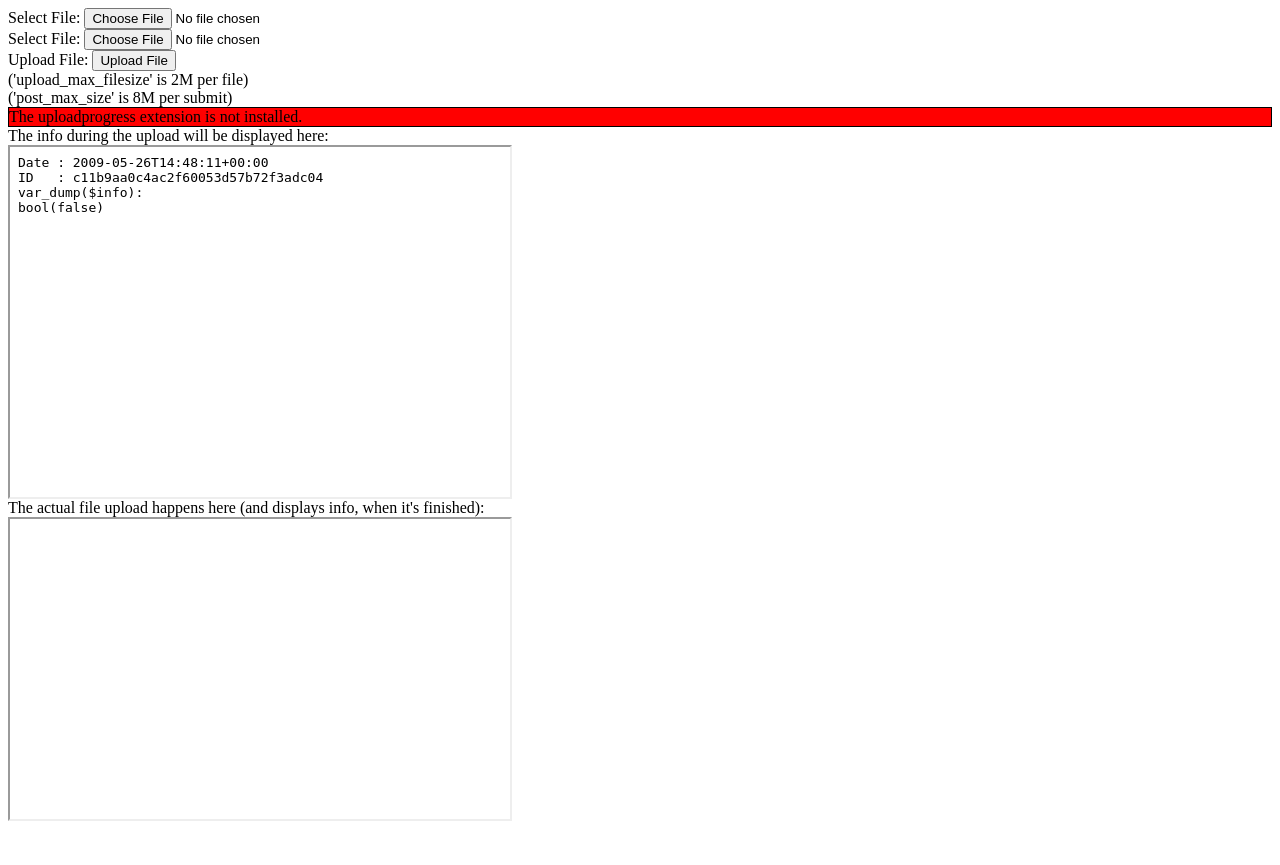
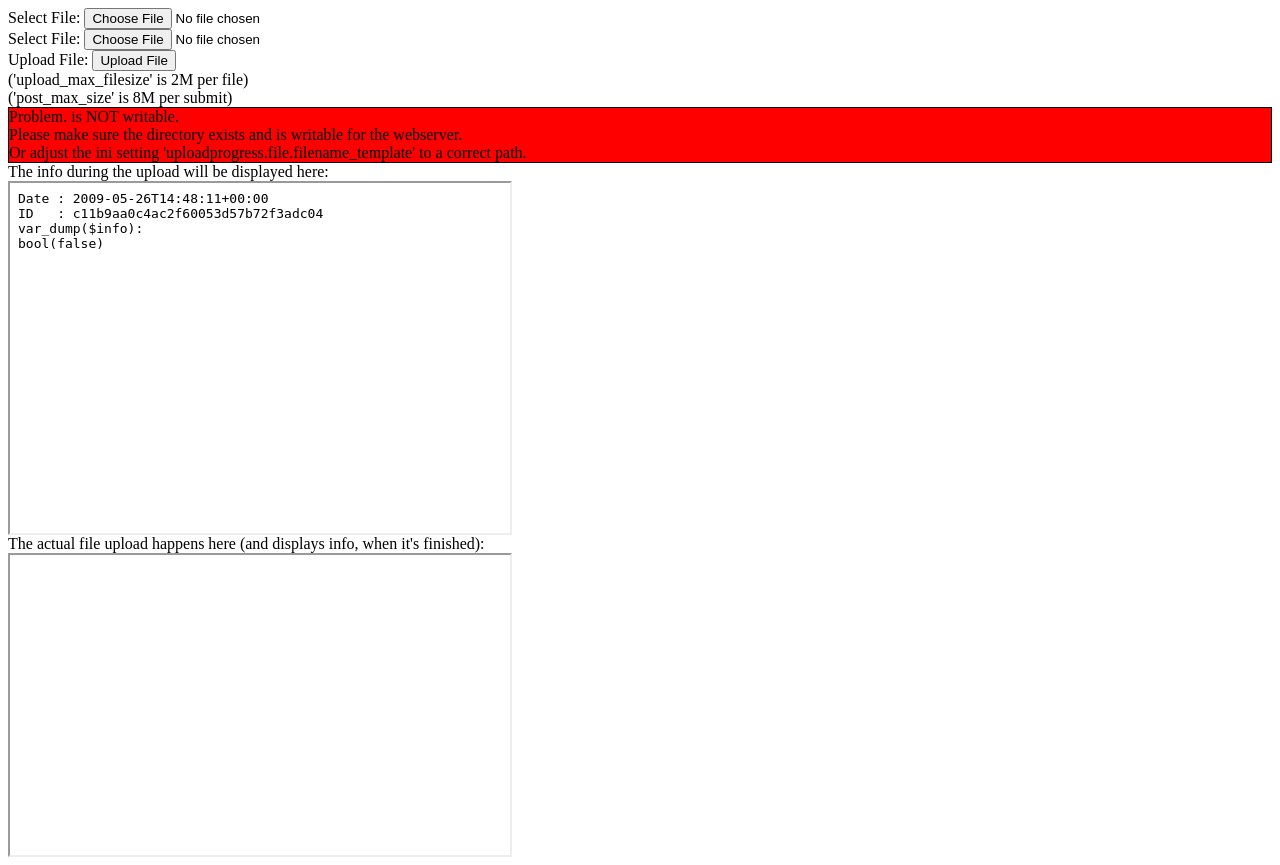
Before and after one commit to php/pecl-php-uploadprogress, a PHP site: page / in a window 1280 px wide. Before the commit the page ends 821 px from the top, so only its background shows below. Run offline with PHP 8.4, Linux system fonts and the light colour scheme.

Commit message:
added a check in the example if uploadprogress.file.filename_template is writable

```diff
--- a/examples/index.php
+++ b/examples/index.php
@@ -148,16 +148,24 @@ var UP = function() {
 
     ('post_max_size' is <?php echo ini_get('post_max_size');?> per submit)
   </form>
-  <div id="status" style="border: 1px black solid;
-  <?php if (function_exists("uploadprogress_get_info")) {  ?>
- background-color: green;">The uploadprogress extension is installed.
-<?php } else { ?>
- background-color: red;">The uploadprogress extension is not installed.
+    <div id="status" style="border: 1px black solid;<?php
+  $template =  ini_get("uploadprogress.file.filename_template");
+  if (@touch ($template)) {
+        print '">Good. '.$template.' is writable. The realpath is ' . realpath($template);
+        unlink($template);
+  } else {
+      print 'background-color: red;"';
+      print ">Problem. $template is NOT writable. <br/>Please make sure the directory exists and is writable for the webserver. <br/>
+      Or adjust the ini setting 'uploadprogress.file.filename_template' to a correct path.";
+  }
 
-<?php } ?>
+  ?>
 
 
-</div>
+  </div>
+
+
+
   <div>The info during the upload will be displayed here:</div>
   <iframe id="ifr" src="info.php?ID=<?php echo $id;?>" width="500px" height="350px" name="ifr"></iframe>
 
```
